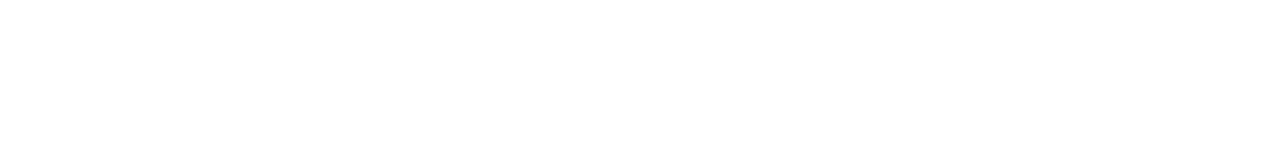
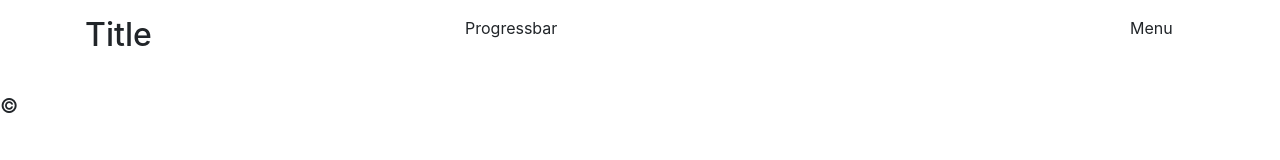
Before and after one commit to bencsbalazs/SITES-framework, a plain HTML site: page index.html in a window 1280 px wide. Drawn offline with nearby package versions, Linux system fonts and the light colour scheme.

Commit message:
Add base classes

```diff
--- a/index.html
+++ b/index.html
@@ -4,18 +4,35 @@
     <meta charset="utf-8">
     <meta name="viewport" content="width=device-width, initial-scale=1">
     <title>Example frame</title>
-    <link rel="stylesheet" href="https://maxcdn.bootstrapcdn.com/bootstrap/4.0.0/css/bootstrap.min.css">
+    <link href="https://stackpath.bootstrapcdn.com/bootstrap/4.3.1/css/bootstrap.min.css" rel="stylesheet" integrity="sha384-ggOyR0iXCbMQv3Xipma34MD+dH/1fQ784/j6cY/iJTQUOhcWr7x9JvoRxT2MZw1T" crossorigin="anonymous">
     <link rel="stylesheet" href="style/default.css">
     <script>
 
     </script>
 </head>
 <body>
+    <nav id="siteNav">
+
+    </nav>
+    <header id="siteHeader" class="py-3">
+        <div class="container">
+            <div class="row">
+                <h2 class="col-4">Title</h2>
+                <aside class="col-7">Progressbar</aside>
+                <div class="col-1">Menu</div>
+            </div>
+        </div>
+    </header>
     <main class="container-fluid">
+        <section class="row py-5 my-5 text-center">
 
+        </section>
     </main>
+    <footer id="siteFooter" class="py-3">
+        <h5>&copy;</h5>
+    </footer>
     <script src="https://ajax.googleapis.com/ajax/libs/jquery/3.3.1/jquery.min.js"></script>
-    <script src="https://maxcdn.bootstrapcdn.com/bootstrap/4.0.0/js/bootstrap.min.js"></script>
+    <script src="https://stackpath.bootstrapcdn.com/bootstrap/4.3.1/js/bootstrap.min.js" integrity="sha384-JjSmVgyd0p3pXB1rRibZUAYoIIy6OrQ6VrjIEaFf/nJGzIxFDsf4x0xIM+B07jRM" crossorigin="anonymous"></script>
     <script defer src="https://use.fontawesome.com/releases/v5.0.9/js/all.js"></script>
 </body>
 </html>
```
